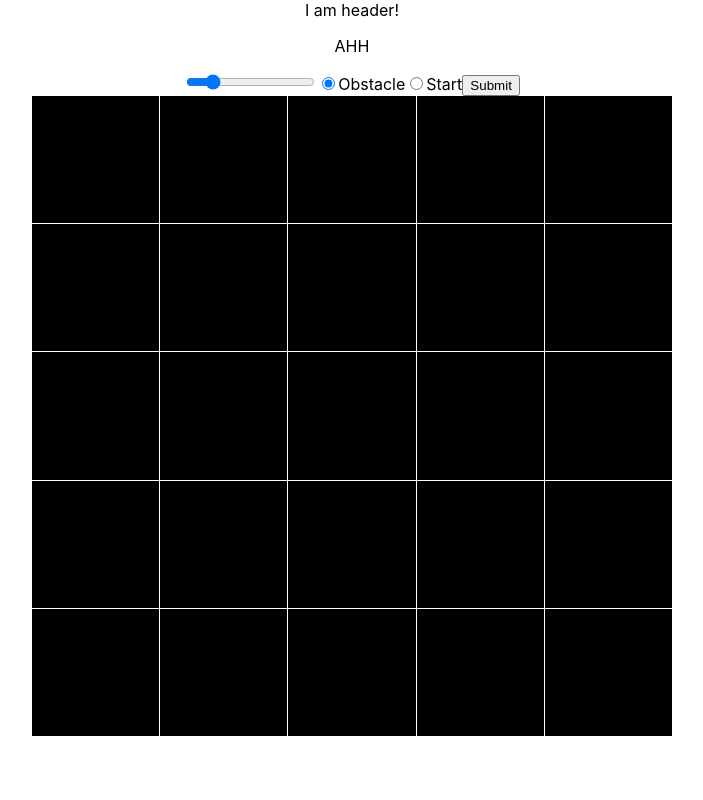
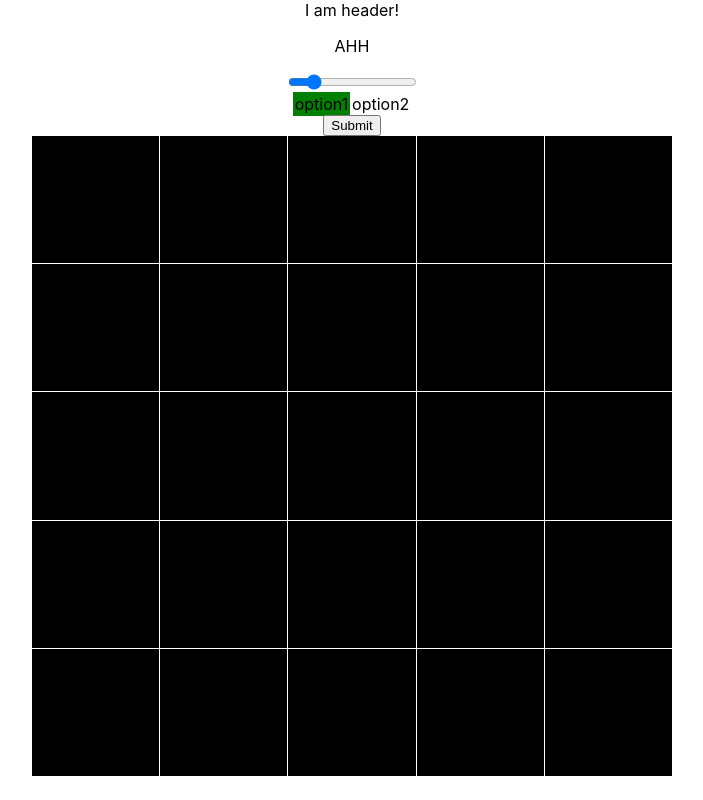
Before and after one commit to ElectricMolasses/VisualSearch, a React (Create React App) app: page / in a window 1280 px wide. Shown: the whole page, without its empty margins (288-991 px from the left). Built offline with nearby package versions, Linux system fonts and the light colour scheme.

Commit message:
Refactored multiple choice options to be built in a way that makes sense for React.

```diff
--- a/src/Components/GridForm.js
+++ b/src/Components/GridForm.js
@@ -2,7 +2,7 @@ import React from 'react';
 import './GridForm.css';
 import Slider from './Slider.js';
 import Submit from './Submit.js';
-import RadioButton from './RadioButton.js';
+import MultipleChoice from './MultipleChoice';
 
 function GridForm(props) {
   return (
@@ -13,18 +13,14 @@ function GridForm(props) {
         value={props.getDimensions}
         onChange={props.updateDimensions}
       />
-      <RadioButton
-        name="Obstacle"
-        category="GridClick"
-        value="OBSTACLE"
-        default={true}
-        onClick={() => props.setMode("OBSTACLE")}
-      />
-      <RadioButton
-        name="Start"
-        category="GridClick"
-        value="START"
-        onClick={() => props.setMode("START")}
+      <MultipleChoice
+        options={[{
+          name: "option1",
+          onClick: () => alert("HEY"),
+        }, {
+          name: "option2",
+          onClick: () => 1
+        }]}
       />
       <Submit
         name="Run"
--- /dev/null
+++ b/src/Components/MultipleChoice.js
@@ -0,0 +1,25 @@
+import React, { useState } from 'react';
+import './MultipleChoice.css';
+import Option from './Option.js';
+
+export default function MultipleChoice({options}) {
+  let [current, setCurrent] = useState(0);
+
+
+
+  return (
+    <div className="MultipleChoice">
+      {options.map( (option, i) => {
+        return <Option
+          name={option.name}
+          onClick={() => {
+            option.onClick();
+            setCurrent(i);
+          }}
+          id={i}
+          selected={current === i}
+        />
+      })}
+    </div>
+  )
+}
--- /dev/null
+++ b/src/Components/Option.css
@@ -0,0 +1,7 @@
+.option {
+  padding: 2px;
+}
+
+.green {
+  background: green;
+}
--- /dev/null
+++ b/src/Components/Option.js
@@ -0,0 +1,17 @@
+import React from 'react';
+import './Option.css';
+
+export default function Option({
+  name, onClick, selected }) {
+  let className = "option";
+  if (selected) {
+    className += " green";
+  }
+
+  return (
+    <label className={className}
+      onClick={onClick}>
+      {name}
+    </label>
+  );
+}
--- a/src/Components/RadioButton.js
+++ /dev/null
@@ -1,31 +0,0 @@
-import React from 'react';
-import './RadioButton.css';
-
-function RadioButton(props) {
-
-  if (props.default) {
-    return (
-      <label>
-        <input type="radio"
-          id={props.name}
-          name={props.category}
-          value={props.name}
-          defaultChecked // Need to find a better way to handle this
-        ></input>
-        {props.name}
-      </label>
-    );
-  }
-  return (
-    <label>
-      <input type="radio"
-        id={props.name}
-        name={props.category}
-        value={props.name}
-      ></input>
-      {props.name}
-    </label>
-  );
-}
-
-export default RadioButton;
```
Also changed, not shown: src/Components/MultipleChoice.css (added), src/Components/RadioButton.css (deleted).
